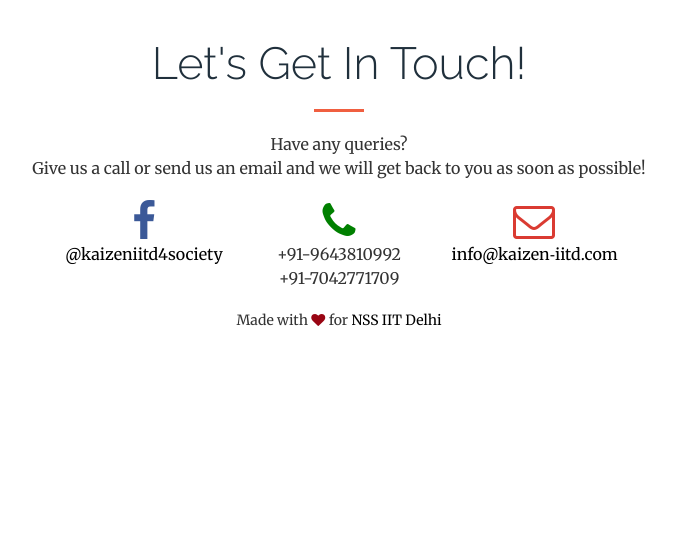
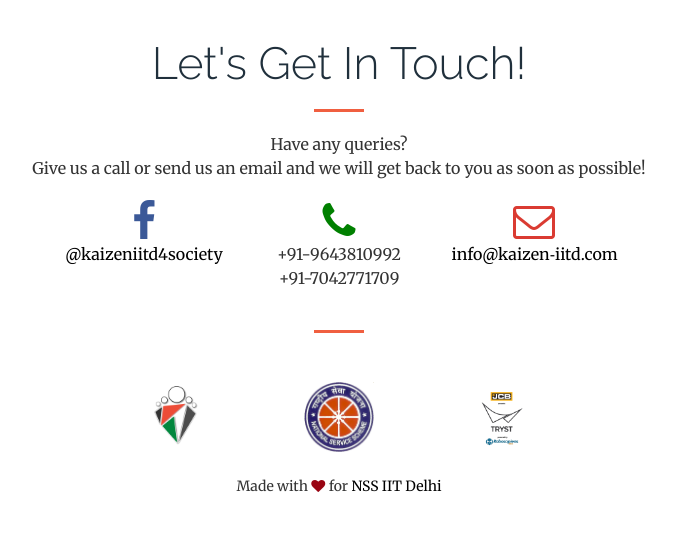
Before and after one commit to sahil505/kaizen17, a PHP site: page / in a window 1280 px wide. Shown: the part 2676-3223 px from the top of the page, without its empty margins (301-977 px from the left). Before the commit the page ends 3002 px from the top, so only its background shows below. Run offline with PHP 8.4, Linux system fonts and the light colour scheme; some libraries are stand-ins or nearby versions.

Commit message:
Added the logo of Kaizen, NSS & Backchod

```diff
--- a/index.php
+++ b/index.php
@@ -3,7 +3,7 @@
 <head>
   <meta charset="utf-8">
   <meta http-equiv="X-UA-Compatible" content="IE=edge">
-  <meta name="viewport" content="width=device-width, initial-scale=1">
+  <meta name="viewport" content="width=device-width, initial-scale=1.0">
   <title>Kaizen '17</title>
   <meta name="description" content="Beleive & Be the Change | 2017" />
   <meta name="author" content="Sahil Khokhar" />
@@ -45,16 +45,6 @@
     </div>
   </nav>
   <header>
-  <script>
-  (function(i,s,o,g,r,a,m){i['GoogleAnalyticsObject']=r;i[r]=i[r]||function(){
-  (i[r].q=i[r].q||[]).push(arguments)},i[r].l=1*new Date();a=s.createElement(o),
-  m=s.getElementsByTagName(o)[0];a.async=1;a.src=g;m.parentNode.insertBefore(a,m)
-  })(window,document,'script','https://www.google-analytics.com/analytics.js','ga');
-
-  ga('create', 'UA-9124961-2', 'auto');
-  ga('send', 'pageview');
-
-</script>
     <div class="header-content">
       <div class="header-content-inner">
         <h1 id="homeHeading" style="font-family: 'Raleway', sans-serif; font-size: 95px; font-weight: 400; color: #333333;">Kaizen '17</h1>
@@ -194,7 +184,6 @@
                     <p>Date - 24th &amp; 25th February</p>
                     <p>Time - 10:00 AM - 6:00 PM</p>
                     <hr>
-
                     <h3>NOTE</h3></center><br />
                     <ul>
                       <li><strong>Stall registration is only allowed for registered NGOs &amp; Trust.</li>
@@ -211,7 +200,6 @@
                       <button type="button" class="btn btn-default" data-dismiss="modal">Close</button>
                     </div>
                   </div>
-
                 </div>
               </div>
             </div>
@@ -220,7 +208,7 @@
         <aside class="bg-dark">
           <div class="container text-center">
             <div class="call-to-action">
-              <h2 style="font-family: 'Raleway', sans-serif; color: #20303c; font-size: 50px; font-weight: 300;">Brochure-2017</h2>
+              <h2 style="font-family: 'Raleway', sans-serif; color: #20303c; font-size: 50px; font-weight: 300;">Kaizen Brochure</h2>
               <hr class="light">
               <a href="./NSS_Kaizen_brochure.pdf" target="_blank" class="btn btn-default btn-xl sr-button rad-button dark flat">Download Now!</a>
             </div>
@@ -263,7 +251,6 @@
           </div>
         </section>
 
-
         <section id="contact">
           <div class="container">
             <div class="row">
@@ -272,6 +259,8 @@
                 <hr class="primary">
                 <p>Have any queries? <br />Give us a call or send us an email and we will get back to you as soon as possible!</p>
               </div>
+            </div>
+            <div class="row">
              <div class="col-lg-2 col-lg-offset-3 text-center">
               <a href="https://www.facebook.com/kaizeniitd4society/?fref=ts" target="_blank"><i class="fa fa-facebook fa-3x sr-contact" style="color: #3b5998;"></i>
                <p>@kaizeniitd4society</p></a>
@@ -285,6 +274,18 @@
                 <p>info@kaizen&#8209;iitd.com</a></p>
               </div>
             </div>
+            <hr>
+            <div class="row">
+             <div class="col-lg-2 col-lg-offset-3 text-center">
+              <a href="#page-top" class="page-scroll"><img src="./img/kaizen.png" width="120" height="120" style="margin-left: 35%;"></a>
+            </div>
+            <div class="col-lg-2 text-center">
+              <a href="http://nss.iitd.ac.in/home.html" target="_blank"><img src="./img/nss_logo.png" width="70" height="70" style="margin-top: 18%;"></a>
+            </div>
+            <div class="col-lg-2">
+              <a href="http://tryst-iitd.com/iitd" target="_blank"><img src="./img/tryst_logo.png" width="100" height="100" style="margin-top: 14%;"></a>
+            </div>
+         </div>
          <div class="row">
              <div class="col-lg-6 col-lg-offset-3 text-center">
               Made with <i class="fa fa-heart heart" style="color: #990513;"></i> for <a href="http://nss.iitd.ac.in" target="_blank">NSS IIT Delhi</a>
@@ -295,7 +296,6 @@
                <div class="made-with">Made by <strong>Sahil Khokhar</strong></div>
              </a>
            </div>
-
          </div>
        </div>
      </section>
@@ -319,7 +319,6 @@
         }
       }
     };
-
     Emblem.init('.emblem');</script>
     <script src="vendor/jquery/jquery.min.js"></script>
     <script src="vendor/bootstrap/js/bootstrap.min.js"></script>
```
Also changed, not shown: index.html (+16 -7 lines), img/nss_logo.png (added). Lines whose indentation alone changed are shown as unchanged.
